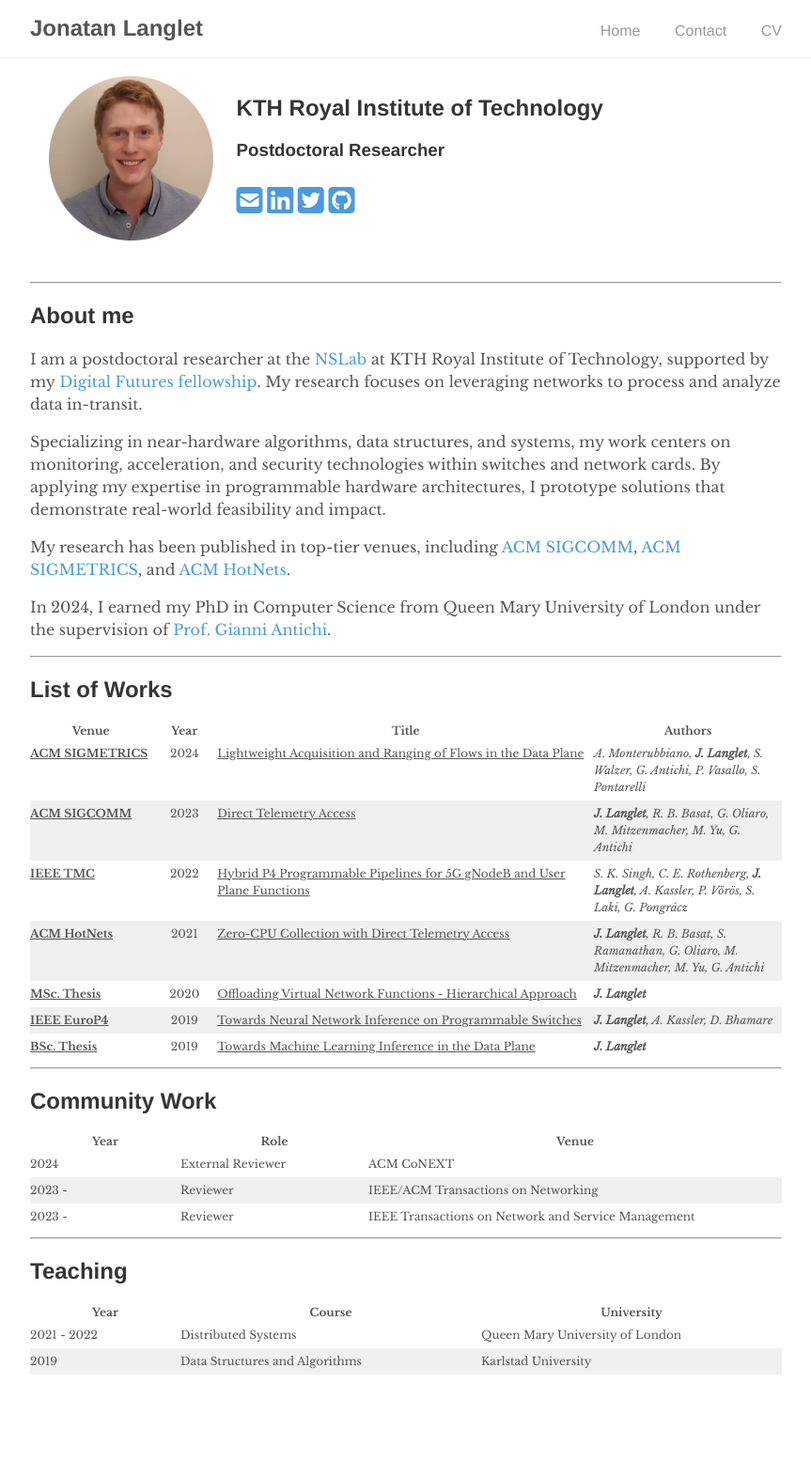
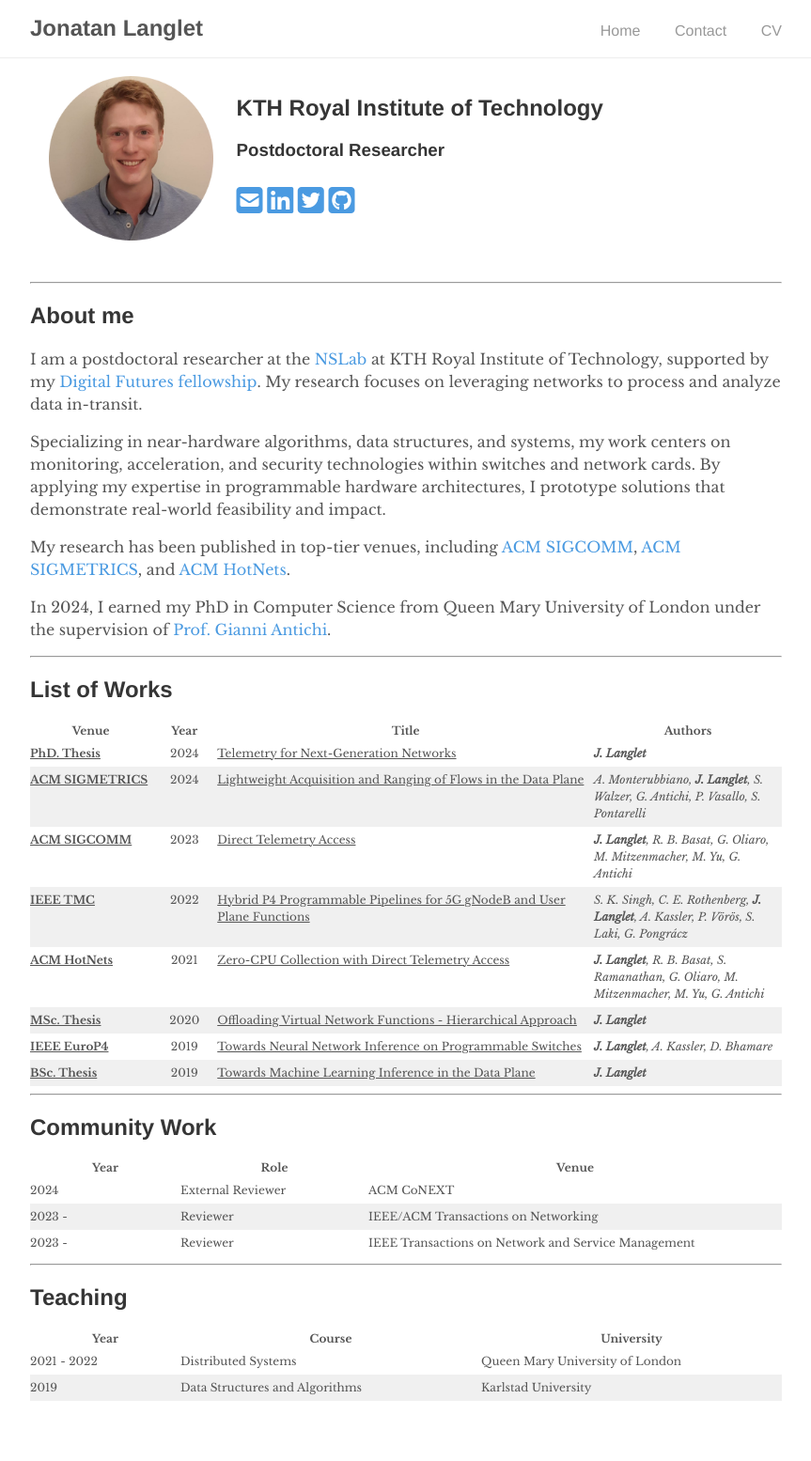
Before and after one commit to jonlanglet/jonlanglet.github.io, a Jekyll site: the page built from index.md, in a window 1280 px wide. Shown: the whole page at 94% size, without its empty margins (208-1071 px from the left). Built offline with Jekyll 4.4.1, drawn with Linux system fonts in a browser that asks for light colours; nearby versions of some CDN libraries; a style sheet for code colours, icons or effects is not loaded; before the commit the page ends 1527 px from its top, so only the background shows below that; part of the change alters nothing that is shown.

Commit message:
Upload PhD thesis

```diff
--- a/_data/publications.yml
+++ b/_data/publications.yml
@@ -1,4 +1,12 @@
 1:
+  title: 'Telemetry for Next-Generation Networks'
+  authors: '<b>J. Langlet</b>'
+  year: '2024'
+  url: 'https://qmro.qmul.ac.uk/xmlui/handle/123456789/98137'
+  filename: 'Thesis_PhD.pdf'
+  conf: "PhD. Thesis"
+
+2:
   title: 'Lightweight Acquisition and Ranging of Flows in the Data Plane'
   authors: 'A. Monterubbiano, <b>J. Langlet</b>, S. Walzer, G. Antichi, P. Vasallo, S. Pontarelli'
   year: '2024'
@@ -6,7 +14,7 @@
   filename: 'FlowLIDAR_SIGMETRICS.pdf'
   conf: "ACM SIGMETRICS"
 
-2:
+3:
   title: 'Direct Telemetry Access'
   authors: '<b>J. Langlet</b>, R. B. Basat, G. Oliaro, M. Mitzenmacher, M. Yu, G. Antichi'
   year: '2023'
@@ -14,7 +22,7 @@
   filename: 'DTA_SIGCOMM.pdf'
   conf: "ACM SIGCOMM"
 
-3:
+4:
   title: 'Hybrid P4 Programmable Pipelines for 5G gNodeB and User Plane Functions'
   authors: 'S. K. Singh, C. E. Rothenberg, <b>J. Langlet</b>, A. Kassler, P. Vörös, S. Laki, G. Pongrácz'
   year: '2022'
@@ -22,7 +30,7 @@
   filename: 'gNodeB_TMC.pdf'
   conf: "IEEE TMC"
 
-4:
+5:
   title: 'Zero-CPU Collection with Direct Telemetry Access'
   authors: '<b>J. Langlet</b>, R. B. Basat, S. Ramanathan, G. Oliaro, M. Mitzenmacher, M. Yu, G. Antichi'
   year: '2021'
@@ -30,7 +38,7 @@
   filename: 'DART_HotNets.pdf'
   conf: "ACM HotNets"
 
-5:
+6:
   title: 'Offloading Virtual Network Functions - Hierarchical Approach'
   authors: '<b>J. Langlet</b>'
   year: '2020'
@@ -38,7 +46,7 @@
   filename: 'Thesis_MSc.pdf'
   conf: "MSc. Thesis"
 
-6:
+7:
   title: 'Towards Neural Network Inference on Programmable Switches'
   authors: '<b>J. Langlet</b>, A. Kassler, D. Bhamare'
   year: '2019'
@@ -46,7 +54,7 @@
   filename: 'P4NN_EuroP4.pdf'
   conf: "IEEE EuroP4"
 
-7:
+8:
   title: 'Towards Machine Learning Inference in the Data Plane'
   authors: '<b>J. Langlet</b>'
   year: '2019'
```
Also changed, not shown: 1 other file.
